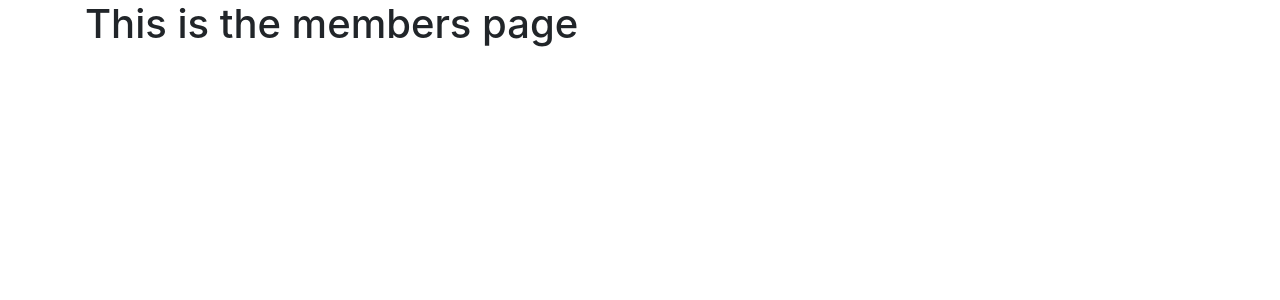
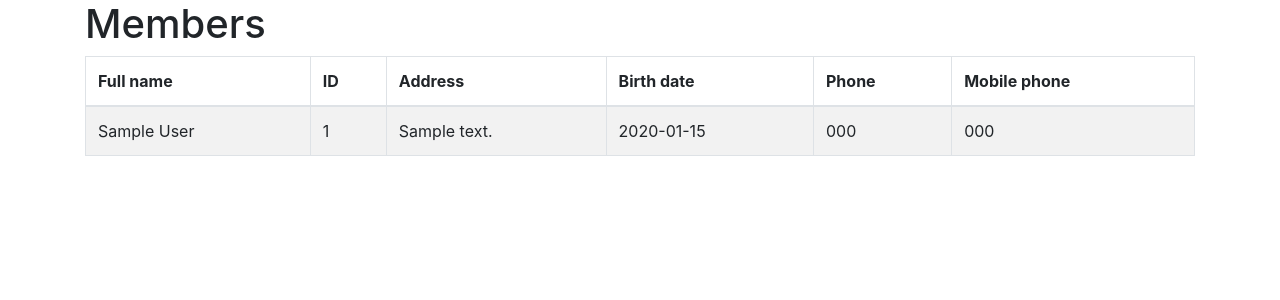
Before and after one commit to naamarin/CovidManagement, a Flask app: page / in a window 1280 px wide. Shown: the part 56-356 px from the top of the page. Run offline with Flask 3, Linux system fonts and the light colour scheme; tables that the repository leaves empty hold one stand-in row (values such as "Sample post"); some libraries are stand-ins or nearby versions.

Commit message:
Finish members table

```diff
--- a/website/auth.py
+++ b/website/auth.py
@@ -14,7 +14,10 @@ def addMember():
         phone = request.form.get('phone')
         mobile_phone = request.form.get('mobile_phone')
 
-        if ' ' not in full_name: #Checking if he entered at least two names (first name and last name)
+        member = Member.query.filter_by(id=id).first()
+        if member: #If there is already a member with such an ID in the system
+            flash('Member already exists', category='error')
+        elif ' ' not in full_name: #Checking if he entered at least two names (first name and last name)
             flash('Must enter full name (first and last name)', category='error')
         elif len(id) != 9:
             flash('ID number must consist of 9 digits', category='error')
--- a/website/templates/add_member.html
+++ b/website/templates/add_member.html
@@ -17,7 +17,7 @@
     <div class="form-group">
         <label for="id">ID</label>
         <input
-        type="number"
+        type="text"
         class="form-control"
         id="id"
         name="id"
@@ -47,7 +47,7 @@
     <div class="form-group">
         <label for="phone">Phone number</label>
         <input
-        type="number"
+        type="text"
         class="form-control"
         id="phone"
         name="phone"
@@ -57,7 +57,7 @@
     <div class="form-group">
         <label for="mobile_phone">Mobile Phone number</label>
         <input
-        type="number"
+        type="text"
         class="form-control"
         id="mobile_phone"
         name="mobile_phone"
--- a/website/templates/members.html
+++ b/website/templates/members.html
@@ -1,4 +1,42 @@
 {% extends "base.html" %}
 {% block title %}Members{% endblock %}
 
-{% block content %} <h1>This is the members page</h1> {% endblock %}
+
+
+{% block content %}
+<head>
+    <title>Members</title>
+</head>
+<body>
+    <h1>Members</h1>
+    <table class='table table-bordered table-condensed table-striped table-hover'>
+        <thead>
+            <tr>
+                <th>Full name</th>
+                <th>ID</th>
+                <th>Address</th>
+                <th>Birth date</th>
+                <th>Phone</th>
+                <th>Mobile phone</th>
+            </tr>
+        </thead>
+        <tbody>
+            {% for member in all_members %}
+            <tr ondblclick="redirectToCard()">
+                <td>{{ member.full_name }}</td>
+                <td>{{ member.id }}</td>
+                <td>{{ member.address }}</td>
+                <td>{{ member.date }}</td>
+                <td>{{ member.phone }}</td>
+                <td>{{ member.mobile_phone }}</td>
+            </tr>
+            {% endfor %}
+        </tbody>
+    </table>
+</body>
+<script>
+    function redirectToCard() {
+        window.location.href = '/card';
+    }
+</script>
+{% endblock %}
--- a/website/views.py
+++ b/website/views.py
@@ -1,8 +1,11 @@
 #the pages
 from flask import Blueprint, render_template
+from . import db
+from .models import Member, Corona, Vaccination
 
 views = Blueprint('views', __name__) #set up a Blueprint for our flask application
 
 @views.route('/',methods=['GET','POST']) #create a path to the / page that can reive both post and get requests
 def members():
-    return render_template('members.html')
+    members = Member.query.all()
+    return render_template('members.html', all_members=members)
```
Also changed, not shown: website/models.py (+6 -6 lines).
